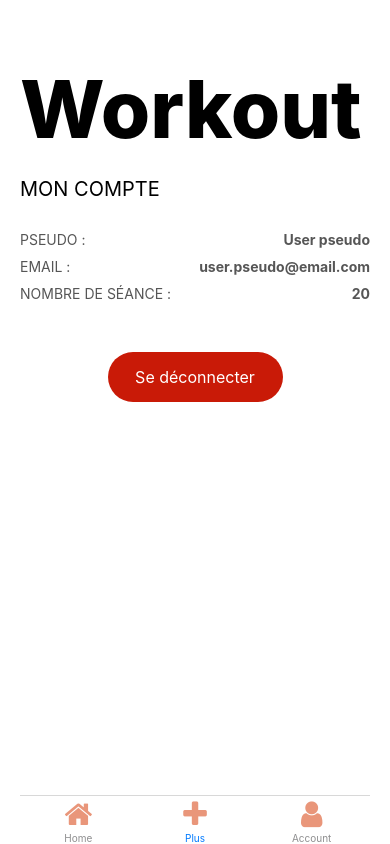
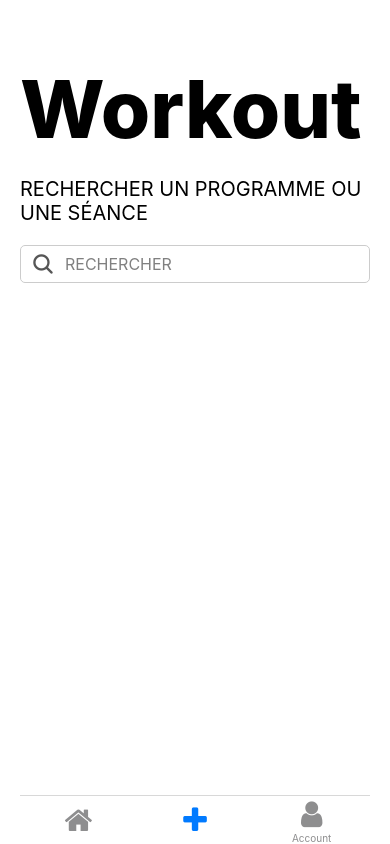
Before and after one commit to gabriellepierre/workout-app, a React Native app: screen /Plus in a window 390 px wide. Built offline with nearby package versions, Linux system fonts and the light colour scheme.

Commit message:
:lipstick: Style navbar

```diff
--- a/navigation/Navigation.tsx
+++ b/navigation/Navigation.tsx
@@ -1,9 +1,10 @@
 import { NavigationContainer } from "@react-navigation/native";
 import HomeScreen from "../screens/HomeScreen";
-// import SettingsScreen from "../screens/SettingsScreen";
 import { createBottomTabNavigator } from "@react-navigation/bottom-tabs";
 import { FontAwesome } from "@expo/vector-icons";
 import AccountScreen from "../screens/AccountScreen";
+import PlusButton from "../components/PlusButton";
+import SearchScreen from "../screens/SearchScreen";
 
 export default function Navigation() {
     const BottomTabNavigator = createBottomTabNavigator();
@@ -15,28 +16,30 @@ export default function Navigation() {
                 name="Home"
                 component={HomeScreen}
                 options={{
-                    // title: 'Home',
+                    title: '',
                     headerShown: false,
                     tabBarIcon: ({color}) => <TabBarIcon
-                    name="home" color="darksalmon"/>,
-                }}/>
+                    name="home" color={color}/>,
+                }}
+            />
             <BottomTabNavigator.Screen
                 name="Plus"
-                component={AccountScreen}
+                component={SearchScreen}
                 options={{
+                    title: '',
                     headerShown: false,
-                    title: 'Plus',
                     tabBarIcon: ({color}) => <TabBarIcon
-                    name="plus" color={"darksalmon"}/>,
+                    name="plus" color={color}/>,
             }}/>
             <BottomTabNavigator.Screen
                 name="Account"
                 component={AccountScreen}
                 options={{
+                    // title: 'Account',
                     headerShown: false,
-                    title: 'Account',
                     tabBarIcon: ({color}) => <TabBarIcon
-                    name="user" color={"darksalmon"}/>,
+                    name="user" color={color}/>,
+
                 }}/>
             </BottomTabNavigator.Navigator>
         </NavigationContainer>
```
